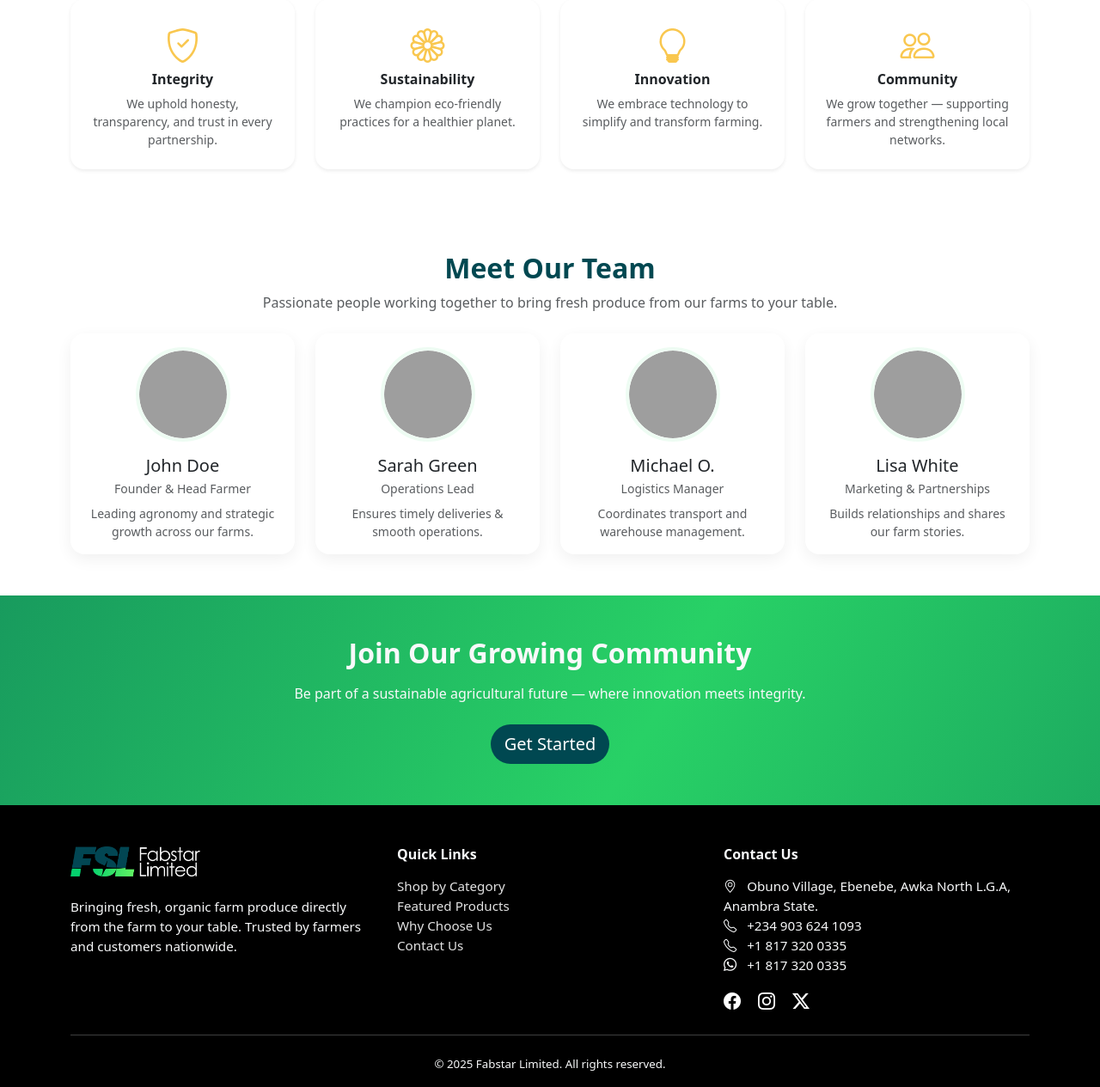
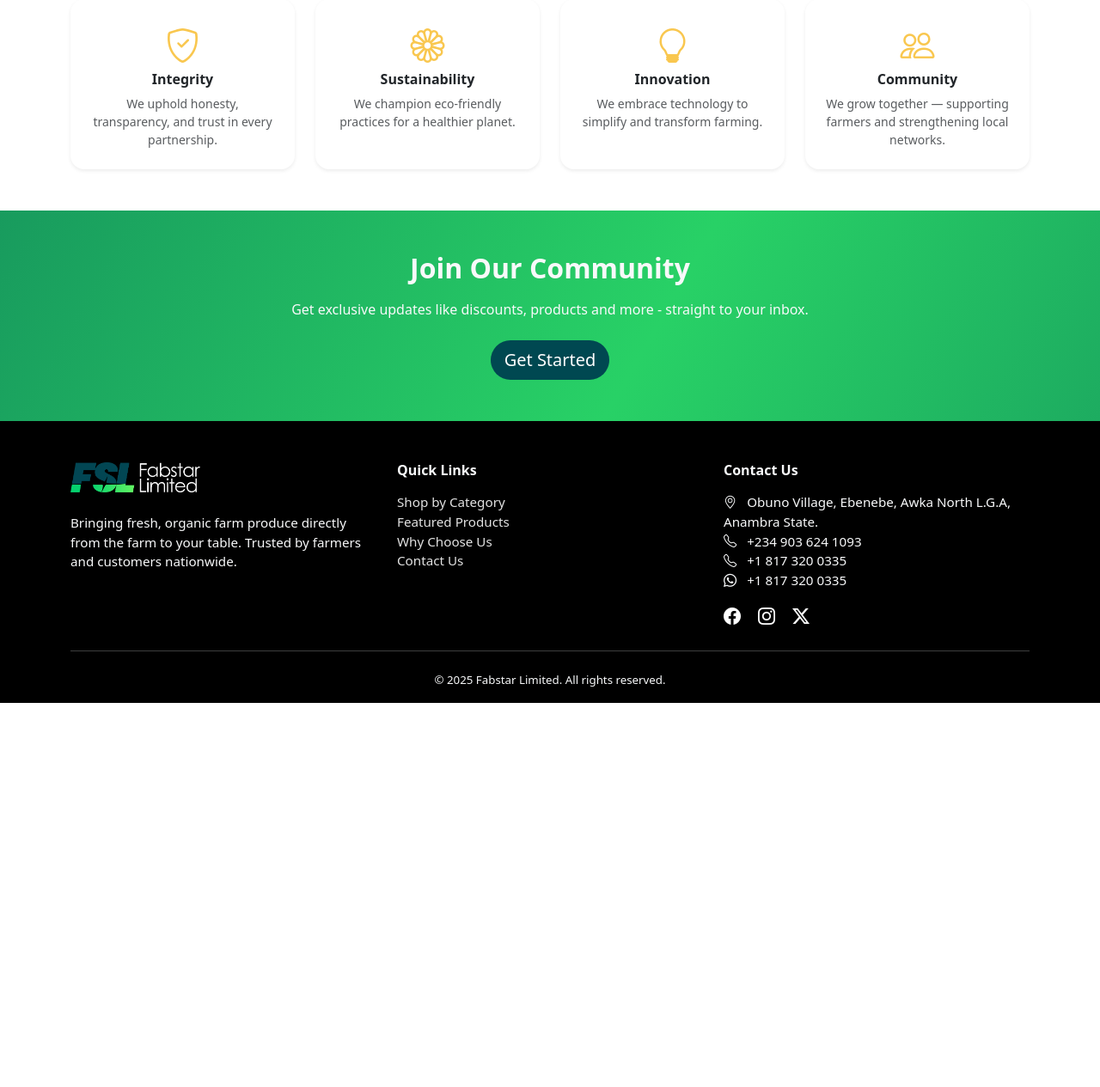
Before and after one commit to nephygdkingz/agri-fabstar, a Django app: page /about/ in a window 1280 px wide. Shown: the part 1356-2621 px from the top of the page at 86% size. After the commit the page ends 2174 px from the top, so only its background shows below. Run offline with Django 4.2, Linux system fonts and the light colour scheme; some libraries are stand-ins or nearby versions; grey boxes are pictures that could not be loaded.

Commit message:
updated the about us too

```diff
--- a/templates/frontend/about2.html
+++ b/templates/frontend/about2.html
@@ -113,79 +113,11 @@
   </div>
 </section>
 
-<!-- ===== MEET OUR TEAM (Bootstrap) ===== -->
-<section id="team" class="py-5">
-  <div class="container">
-    <div class="text-center mb-4">
-      <h2 class="fw-bold" style="color: var(--color-primary);">Meet Our Team</h2>
-      <p class="text-muted">Passionate people working together to bring fresh produce from our farms to your table.</p>
-    </div>
-
-    <div class="row g-4 justify-content-center">
-      <!-- Team Member 1 -->
-      <div class="col-6 col-sm-4 col-md-3 fade-up">
-        <div class="card border-0 h-100 text-center team-card">
-          <div class="card-body d-flex flex-column align-items-center">
-            <div class="avatar mb-3">
-              <img src="https://images.unsplash.com/photo-1607746882042-944635dfe10e?w=400" alt="John Doe - Founder" class="rounded-circle img-fluid">
-            </div>
-            <h5 class="card-title mb-1">John Doe</h5>
-            <p class="text-muted small mb-2">Founder & Head Farmer</p>
-            <p class="small text-muted mb-0">Leading agronomy and strategic growth across our farms.</p>
-          </div>
-        </div>
-      </div>
-
-      <!-- Team Member 2 -->
-      <div class="col-6 col-sm-4 col-md-3 fade-up" style="animation-delay: 0.05s;">
-        <div class="card border-0 h-100 text-center team-card">
-          <div class="card-body d-flex flex-column align-items-center">
-            <div class="avatar mb-3">
-              <img src="https://images.unsplash.com/photo-1607746882042-944635dfe10e?w=400" alt="Sarah Green - Operations Lead" class="rounded-circle img-fluid">
-            </div>
-            <h5 class="card-title mb-1">Sarah Green</h5>
-            <p class="text-muted small mb-2">Operations Lead</p>
-            <p class="small text-muted mb-0">Ensures timely deliveries & smooth operations.</p>
-          </div>
-        </div>
-      </div>
-
-      <!-- Team Member 3 -->
-      <div class="col-6 col-sm-4 col-md-3 fade-up" style="animation-delay: 0.1s;">
-        <div class="card border-0 h-100 text-center team-card">
-          <div class="card-body d-flex flex-column align-items-center">
-            <div class="avatar mb-3">
-              <img src="https://images.unsplash.com/photo-1607746882042-944635dfe10e?w=400" alt="Michael O. - Logistics Manager" class="rounded-circle img-fluid">
-            </div>
-            <h5 class="card-title mb-1">Michael O.</h5>
-            <p class="text-muted small mb-2">Logistics Manager</p>
-            <p class="small text-muted mb-0">Coordinates transport and warehouse management.</p>
-          </div>
-        </div>
-      </div>
-
-      <!-- Team Member 4 -->
-      <div class="col-6 col-sm-4 col-md-3 fade-up" style="animation-delay: 0.15s;">
-        <div class="card border-0 h-100 text-center team-card">
-          <div class="card-body d-flex flex-column align-items-center">
-            <div class="avatar mb-3">
-              <img src="https://images.unsplash.com/photo-1607746882042-944635dfe10e?w=400" alt="Lisa White - Marketing" class="rounded-circle img-fluid">
-            </div>
-            <h5 class="card-title mb-1">Lisa White</h5>
-            <p class="text-muted small mb-2">Marketing & Partnerships</p>
-            <p class="small text-muted mb-0">Builds relationships and shares our farm stories.</p>
-          </div>
-        </div>
-      </div>
-    </div> <!-- /.row -->
-  </div>
-</section>
-
 <!-- Join Our Journey CTA -->
 <section id="join-journey" class="join-banner text-center text-light py-5 fade-up">
   <div class="container">
-    <h2 class="fw-bold mb-3">Join Our Growing Community</h2>
-    <p class="mb-4">Be part of a sustainable agricultural future — where innovation meets integrity.</p>
+    <h2 class="fw-bold mb-3">Join Our Community</h2>
+    <p class="mb-4">Get exclusive updates like discounts, products and more - straight to your inbox.</p>
     <a href="{% url 'frontend:contact' %}" class="btn btn-accent btn-lg rounded-pill">Get Started</a>
   </div>
 </section>
```
